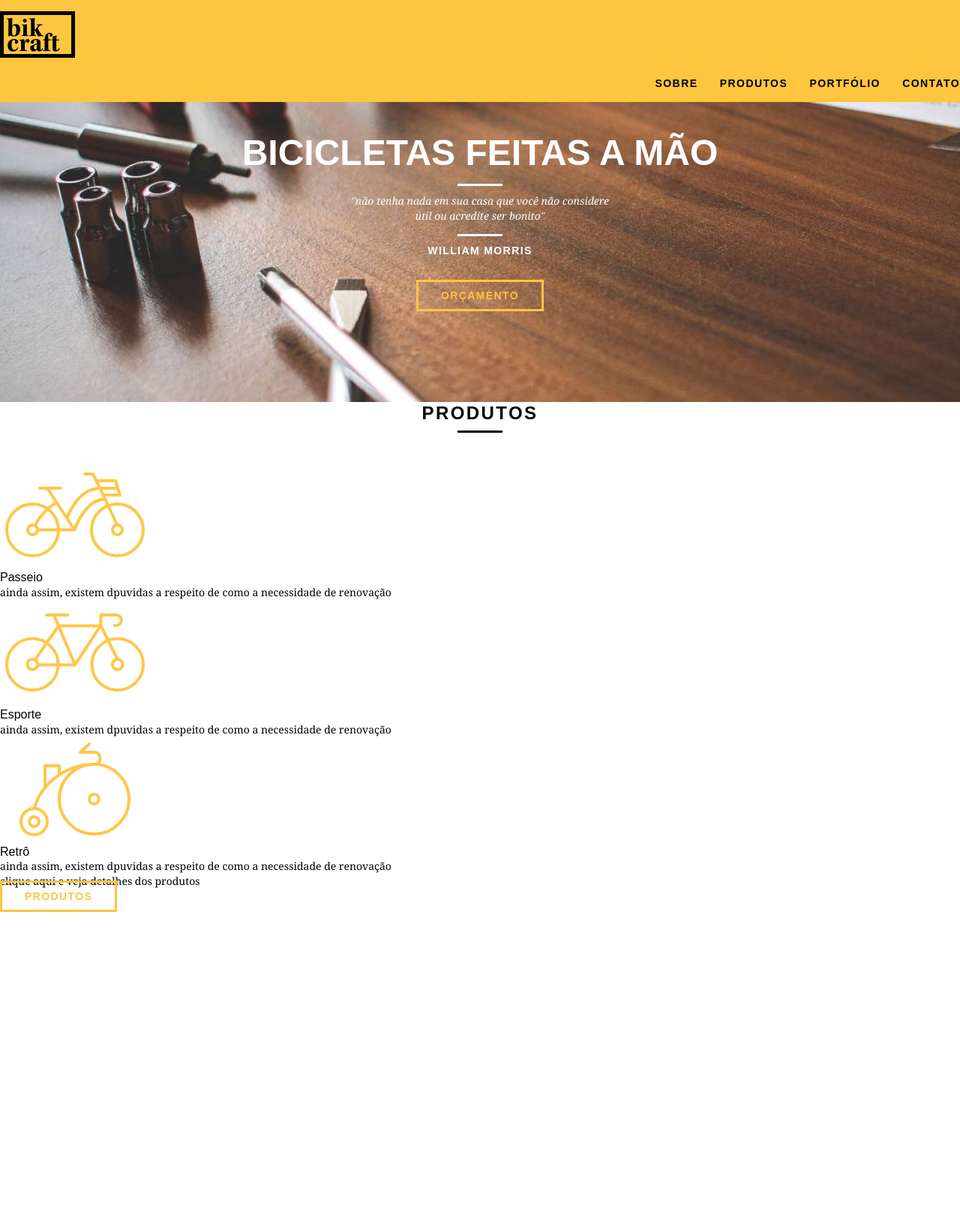
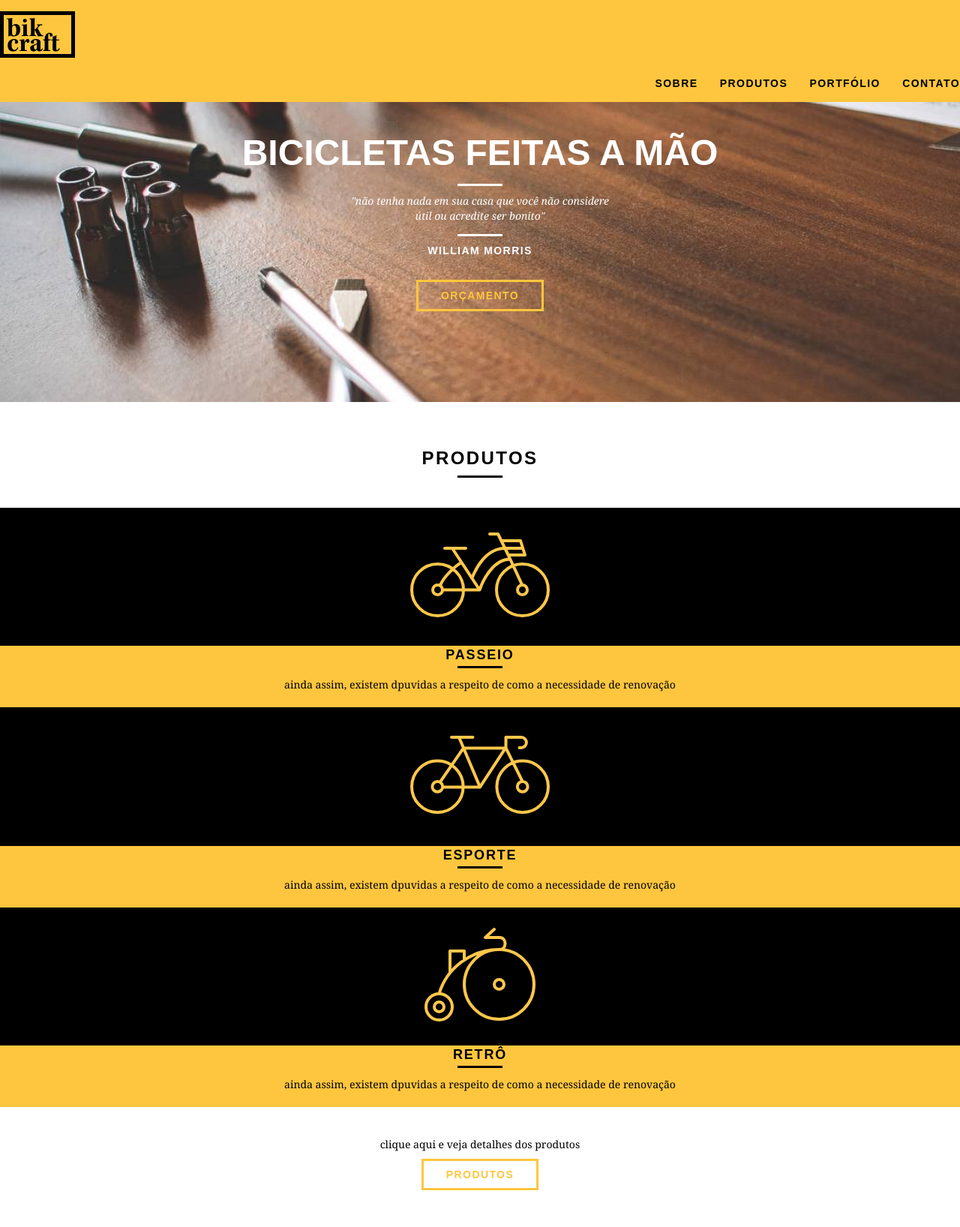
Before and after one commit to alsoDiego/bikcraft, a PHP site: page / in a window 1280 px wide. Shown: the whole page at 75% size. Before the commit the page ends 1216 px from the top, so only its background shows below. Run offline with PHP 8.4, Linux system fonts and the light colour scheme.

Commit message:
styles: produtos in home

```diff
--- a/css/styles.css
+++ b/css/styles.css
@@ -134,3 +134,50 @@ p {
     letter-spacing: .1em;
     text-transform: uppercase;
 }
+
+/* Produtos */
+
+.produtos {
+    padding: 60px 0;
+}
+
+.produtos_lista li {
+    background: #fec63e;
+    text-align: center;
+}
+
+.produtos_lista li h3 {
+    font-size: 18px;
+    line-height: 25px;
+    font-weight: bold;
+    text-transform: uppercase;
+    letter-spacing: .1em;
+}
+
+.produtos_lista li h3:after {
+    content: "";
+    display: block;
+    width: 60px;
+    height: 3px;
+    background: #000;
+    margin: 2px auto;
+}
+
+.produtos_lista li p {
+    padding: 10px 20px 20px 20px;
+}
+
+.produtos_icone {
+    background: #000;
+    padding: 20px;
+}
+
+.call-to-action {
+    padding-top: 40px;
+    text-align: center;
+    clear: both;
+}
+
+.call-to-action p {
+    margin-bottom: 20px;
+}
```
